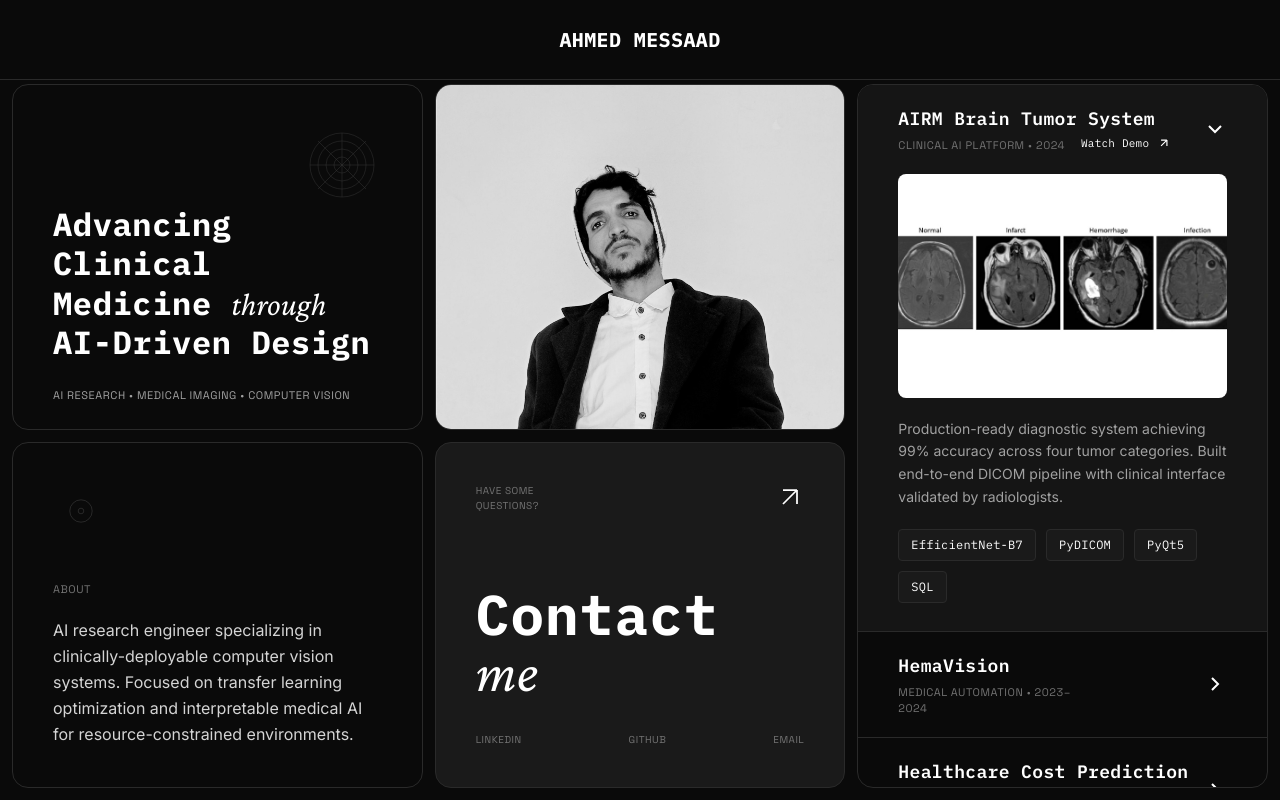
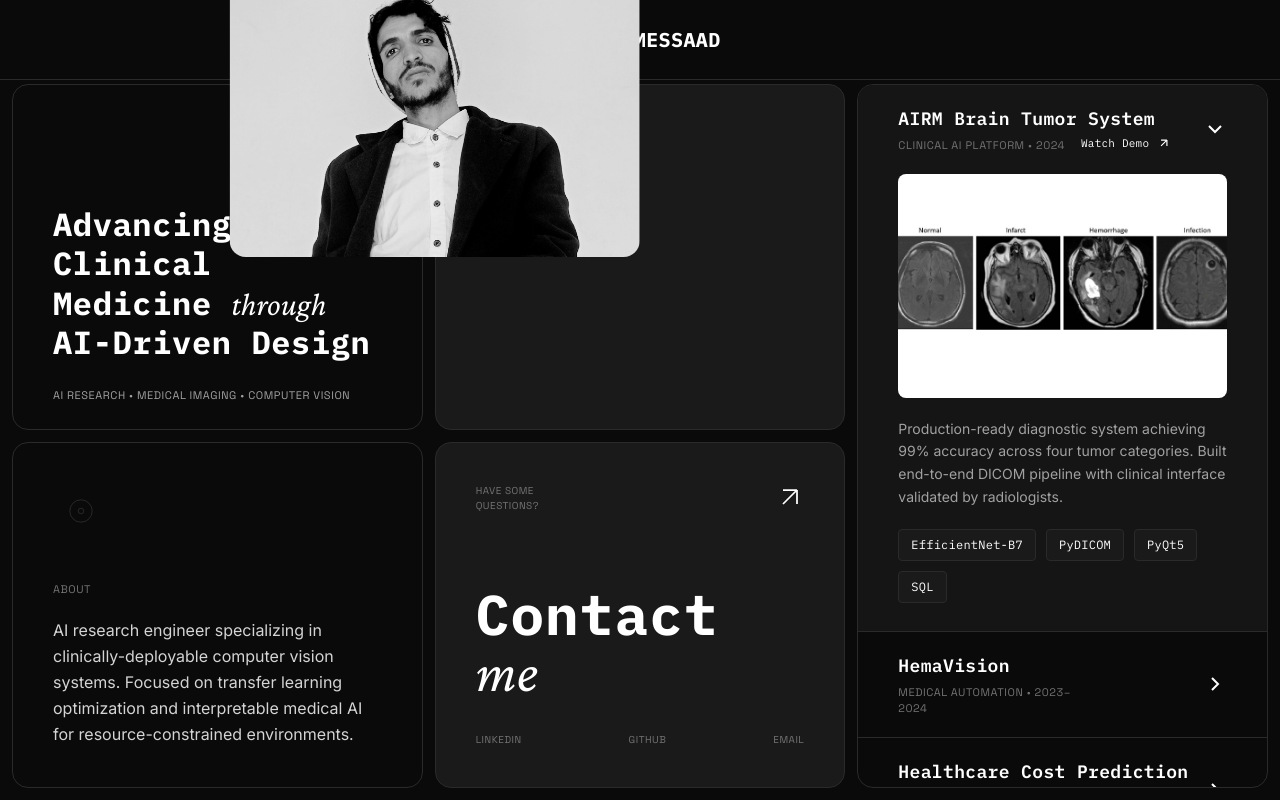
Before and after one commit to RYANX9/ahmed-messaad, a Next.js app: page / in a window 1280 px wide. Built offline with nearby package versions, Linux system fonts and the light colour scheme.

Commit message:
Update page.tsx

```diff
--- a/app/page.tsx
+++ b/app/page.tsx
@@ -5,44 +5,37 @@ import Image from "next/image";
 
 export default function Page() {
   const [activeProject, setActiveProject] = useState<string | null>("airm");
-  const [animationComplete, setAnimationComplete] = useState(false);
+  const [showContent, setShowContent] = useState(false);
 
   React.useEffect(() => {
     const isDesktop = window.innerWidth >= 1024;
 
     if (!isDesktop) {
-      setAnimationComplete(true);
+      setShowContent(true);
       return;
     }
 
-    const profileSection = document.getElementById('profile-grid-section');
+    const timer = setTimeout(() => {
+      const profileImg = document.getElementById('profile-image');
+      const profileSection = document.getElementById('profile-grid-section');
 
-    if (!profileSection) {
-      setAnimationComplete(true);
-      return;
-    }
+      if (!profileImg || !profileSection) {
+        setShowContent(true);
+        return;
+      }
 
-    const rect = profileSection.getBoundingClientRect();
-    const finalTop = rect.top + window.scrollY;
-    const finalLeft = rect.left + window.scrollX;
-    const finalWidth = rect.width;
-    const finalHeight = rect.height;
+      const rect = profileSection.getBoundingClientRect();
 
-    document.documentElement.style.setProperty('--final-top', `${finalTop}px`);
-    document.documentElement.style.setProperty('--final-left', `${finalLeft}px`);
-    document.documentElement.style.setProperty('--final-width', `${finalWidth}px`);
-    document.documentElement.style.setProperty('--final-height', `${finalHeight}px`);
+      profileImg.style.top = `${rect.top}px`;
+      profileImg.style.left = `${rect.left}px`;
+      profileImg.style.width = `${rect.width}px`;
+      profileImg.style.height = `${rect.height}px`;
+      profileImg.style.borderRadius = '16px';
 
-    requestAnimationFrame(() => {
-      const animatedImg = document.getElementById('animated-profile');
-      if (animatedImg) {
-        animatedImg.classList.add('animate');
-      }
-    });
-
-    const timer = setTimeout(() => {
-      setAnimationComplete(true);
-    }, 1500);
+      setTimeout(() => {
+        setShowContent(true);
+      }, 1600);
+    }, 100);
 
     return () => clearTimeout(timer);
   }, []);
@@ -173,50 +166,36 @@ export default function Page() {
           background: transparent !important;
         }
 
-        #animated-profile {
+        #profile-image {
           position: fixed;
-          top: 50vh;
-          left: 50vw;
+          top: 50%;
+          left: 50%;
           width: 240px;
           height: 240px;
-          border-radius: 16px;
           transform: translate(-50%, -50%);
+          border-radius: 50%;
           z-index: 100;
-          pointer-events: none;
+          transition: all 1.5s cubic-bezier(0.25, 0.46, 0.45, 0.94);
           object-fit: cover;
-        }
-
-        #animated-profile.animate {
-          animation: moveToTarget 1500ms cubic-bezier(0.25, 0.46, 0.45, 0.94) forwards;
-        }
-
-        @keyframes moveToTarget {
-          to {
-            top: var(--final-top);
-            left: var(--final-left);
-            width: var(--final-width);
-            height: var(--final-height);
-            transform: none;
-          }
         }
       `}</style>
 
-      <div className={`fixed inset-0 bg-[#0a0a0a] z-[90] pointer-events-none transition-opacity duration-700 ${animationComplete ? "opacity-0" : "opacity-100"}`} />
+      <div className={`fixed inset-0 bg-[#0a0a0a] z-[90] pointer-events-none transition-opacity duration-700 ${showContent ? "opacity-0" : "opacity-100"}`} />
 
       <img
-        id="animated-profile"
+        id="profile-image"
         src="/ahmed.jpg"
         alt="Ahmed Messaad"
-        className={`hidden lg:block transition-opacity duration-300 ${animationComplete ? "opacity-0" : "opacity-100"}`}
+        className="hidden lg:block"
       />
 
-      <header className={`fixed top-0 left-0 right-0 h-16 lg:h-20 bg-[#0a0a0a] border-b border-[#2a2a2a] z-50 flex justify-center items-center px-4 lg:px-10 transition-opacity duration-700 ${animationComplete ? "opacity-100 delay-300" : "opacity-0"}`}>
+      <header className={`fixed top-0 left-0 right-0 h-16 lg:h-20 bg-[#0a0a0a] border-b border-[#2a2a2a] z-50 flex justify-center items-center px-4 lg:px-10 transition-opacity duration-700 ${showContent ? "opacity-100 delay-300" : "opacity-0"}`}>
         <div className="font-mono text-sm lg:text-xl font-bold tracking-wider">AHMED MESSAAD</div>
       </header>
 
       <div className="hidden lg:grid lg:grid-cols-3 lg:auto-rows-fr gap-3 h-screen p-3 pt-[84px]">
 
-        <section className={`bg-[#0a0a0a] border border-[#2a2a2a] rounded-2xl p-8 xl:p-10 flex flex-col justify-between transition-all duration-1000 ${animationComplete ? "opacity-100 translate-y-0 delay-500" : "opacity-0 translate-y-[50px]"}`}>
+        <section className={`bg-[#0a0a0a] border border-[#2a2a2a] rounded-2xl p-8 xl:p-10 flex flex-col justify-between transition-all duration-1000 ${showContent ? "opacity-100 translate-y-0 delay-500" : "opacity-0 translate-y-[50px]"}`}>
           <div className="flex items-start justify-end">
             <svg className="w-16 h-16 xl:w-20 xl:h-20 text-neutral-700" viewBox="0 0 100 100" fill="none" stroke="currentColor" strokeWidth="0.5">
               <circle cx="50" cy="50" r="40" />
@@ -241,13 +220,10 @@ export default function Page() {
           </div>
         </section>
 
-        <section id="profile-grid-section" className={`bg-[#1a1a1a] border border-[#2a2a2a] rounded-2xl overflow-hidden relative transition-all duration-700 ${animationComplete ? "opacity-100" : "opacity-0"}`}>
-          {animationComplete && (
-            <Image src="/ahmed.jpg" alt="Ahmed Messaad" fill style={{ objectFit: 'cover' }} sizes="(min-width: 1024px) 33vw, 100vw" priority />
-          )}
+        <section id="profile-grid-section" className="bg-[#1a1a1a] border border-[#2a2a2a] rounded-2xl overflow-hidden relative">
         </section>
 
-        <aside id="projects" className={`row-span-2 bg-[#0a0a0a] border border-[#2a2a2a] rounded-2xl flex flex-col overflow-hidden transition-all duration-1000 ${animationComplete ? "opacity-100 translate-y-0 delay-900" : "opacity-0 translate-y-[50px]"}`}>
+        <aside id="projects" className={`row-span-2 bg-[#0a0a0a] border border-[#2a2a2a] rounded-2xl flex flex-col overflow-hidden transition-all duration-1000 ${showContent ? "opacity-100 translate-y-0 delay-900" : "opacity-0 translate-y-[50px]"}`}>
           <div className="flex-1 overflow-y-auto invisible-scroll">
             {projects.map((p, idx) => (
               <div key={p.id} className={`${idx !== 0 ? 'border-t' : ''} border-[#2a2a2a] transition ${activeProject === p.id ? "bg-[#151515]" : ""}`}>
@@ -286,7 +262,7 @@ export default function Page() {
           </div>
         </aside>
 
-        <section id="about" className={`bg-[#0a0a0a] border border-[#2a2a2a] rounded-2xl p-8 xl:p-10 flex flex-col justify-between transition-all duration-1000 ${animationComplete ? "opacity-100 translate-y-0 delay-1100" : "opacity-0 translate-y-[50px]"}`}>
+        <section id="about" className={`bg-[#0a0a0a] border border-[#2a2a2a] rounded-2xl p-8 xl:p-10 flex flex-col justify-between transition-all duration-1000 ${showContent ? "opacity-100 translate-y-0 delay-1100" : "opacity-0 translate-y-[50px]"}`}>
           <div className="flex items-start justify-start">
             <svg className="w-12 h-12 xl:w-14 xl:h-14 text-neutral-700" viewBox="0 0 100 100" fill="none" stroke="currentColor" strokeWidth="1">
               <circle cx="50" cy="50" r="20" />
@@ -301,7 +277,7 @@ export default function Page() {
           </div>
         </section>
 
-        <section id="contact-section" onClick={() => (window.location.href = "mailto:ahmed.messaad@outlook.com")} className={`bg-[#1a1a1a] border border-[#2a2a2a] rounded-2xl p-8 xl:p-10 flex flex-col cursor-pointer relative hover:bg-[#252525] transition-all duration-1000 ${animationComplete ? "opacity-100 translate-y-0 delay-1100" : "opacity-0 translate-y-[50px]"}`}>
+        <section id="contact-section" onClick={() => (window.location.href = "mailto:ahmed.messaad@outlook.com")} className={`bg-[#1a1a1a] border border-[#2a2a2a] rounded-2xl p-8 xl:p-10 flex flex-col cursor-pointer relative hover:bg-[#252525] transition-all duration-1000 ${showContent ? "opacity-100 translate-y-0 delay-1100" : "opacity-0 translate-y-[50px]"}`}>
           <div className="flex justify-between items-start mb-auto">
             <div className="text-[9px] xl:text-[10px] tracking-wider uppercase text-neutral-500 font-accent">Have some<br />questions?</div>
             <svg className="w-6 h-6 xl:w-7 xl:h-7 arrow-contact-animate" viewBox="0 0 32 32" fill="none" stroke="currentColor" strokeWidth="2">
@@ -322,7 +298,7 @@ export default function Page() {
 
       <div className="lg:hidden pt-16">
 
-        <section className={`border-b border-[#2a2a2a] p-6 flex flex-col gap-6 min-h-[320px] transition-all duration-1000 ${animationComplete ? "opacity-100 translate-y-0 delay-500" : "opacity-0 translate-y-[30px]"}`}>
+        <section className={`border-b border-[#2a2a2a] p-6 flex flex-col gap-6 min-h-[320px] transition-all duration-1000 ${showContent ? "opacity-100 translate-y-0 delay-500" : "opacity-0 translate-y-[30px]"}`}>
           <div className="flex items-start justify-end">
             <svg className="w-14 h-14 text-neutral-700" viewBox="0 0 100 100" fill="none" stroke="currentColor" strokeWidth="0.5">
               <circle cx="50" cy="50" r="40" />
@@ -347,11 +323,11 @@ export default function Page() {
           </div>
         </section>
 
-        <section className={`border-b border-[#2a2a2a] bg-[#1a1a1a] flex items-center justify-center overflow-hidden h-[380px] relative transition-all duration-1000 ${animationComplete ? "opacity-100 translate-y-0 delay-700" : "opacity-0 translate-y-[30px]"}`}>
+        <section className={`border-b border-[#2a2a2a] bg-[#1a1a1a] flex items-center justify-center overflow-hidden h-[380px] relative transition-all duration-1000 ${showContent ? "opacity-100 translate-y-0 delay-700" : "opacity-0 translate-y-[30px]"}`}>
           <Image src="/ahmed.jpg" alt="Ahmed Messaad" fill style={{ objectFit: 'cover' }} sizes="100vw" priority />
         </section>
 
-        <section className={`border-b border-[#2a2a2a] p-6 flex flex-col gap-6 min-h-[240px] transition-all duration-1000 ${animationComplete ? "opacity-100 translate-y-0 delay-900" : "opacity-0 translate-y-[30px]"}`}>
+        <section className={`border-b border-[#2a2a2a] p-6 flex flex-col gap-6 min-h-[240px] transition-all duration-1000 ${showContent ? "opacity-100 translate-y-0 delay-900" : "opacity-0 translate-y-[30px]"}`}>
           <div className="flex items-start justify-start">
             <svg className="w-10 h-10 text-neutral-700" viewBox="0 0 100 100" fill="none" stroke="currentColor" strokeWidth="1">
               <circle cx="50" cy="50" r="20" />
@@ -366,7 +342,7 @@ export default function Page() {
           </div>
         </section>
 
-        <aside id="projects" className={`border-b border-[#2a2a2a] bg-[#0a0a0a] transition-all duration-1000 ${animationComplete ? "opacity-100 translate-y-0 delay-1100" : "opacity-0 translate-y-[30px]"}`}>
+        <aside id="projects" className={`border-b border-[#2a2a2a] bg-[#0a0a0a] transition-all duration-1000 ${showContent ? "opacity-100 translate-y-0 delay-1100" : "opacity-0 translate-y-[30px]"}`}>
           {projects.map((p, idx) => (
             <div key={p.id} className={`${idx !== 0 ? 'border-t' : ''} border-[#2a2a2a] transition ${activeProject === p.id ? "bg-[#151515]" : ""}`}>
               <button onClick={() => setActiveProject(activeProject === p.id ? null : p.id)} className="w-full flex justify-between items-center px-6 py-4 text-left">
@@ -403,7 +379,7 @@ export default function Page() {
           ))}
         </aside>
 
-        <section onClick={() => (window.location.href = "mailto:ahmed.messaad@outlook.com")} className={`border-b border-[#2a2a2a] bg-[#1a1a1a] p-6 flex flex-col gap-5 cursor-pointer hover:bg-[#252525] transition-all duration-1000 relative min-h-[280px] ${animationComplete ? "opacity-100 translate-y-0 delay-1300" : "opacity-0 translate-y-[30px]"}`}>
+        <section onClick={() => (window.location.href = "mailto:ahmed.messaad@outlook.com")} className={`border-b border-[#2a2a2a] bg-[#1a1a1a] p-6 flex flex-col gap-5 cursor-pointer hover:bg-[#252525] transition-all duration-1000 relative min-h-[280px] ${showContent ? "opacity-100 translate-y-0 delay-1300" : "opacity-0 translate-y-[30px]"}`}>
           <div className="flex justify-between items-start">
             <div className="text-[9px] tracking-wider uppercase text-neutral-500 font-accent">Have some<br />questions?</div>
             <svg className="w-5 h-5 arrow-contact-animate" viewBox="0 0 32 32" fill="none" stroke="currentColor" strokeWidth="2">
```
